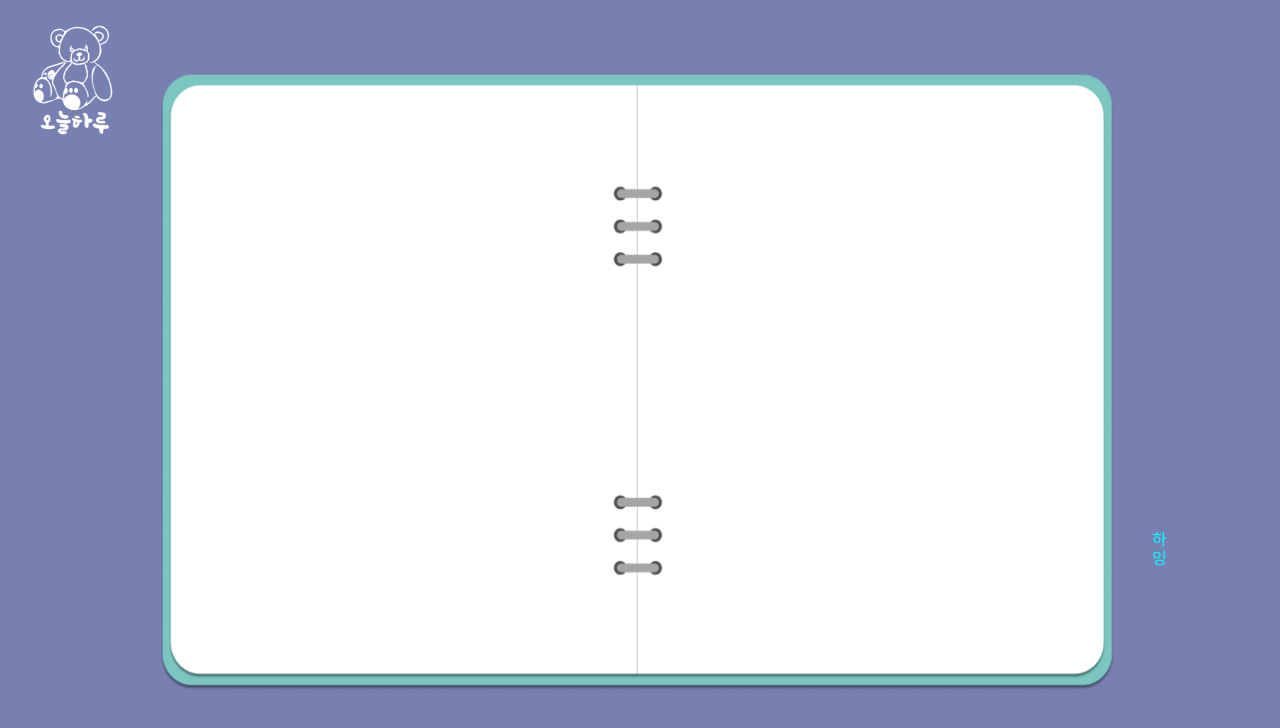
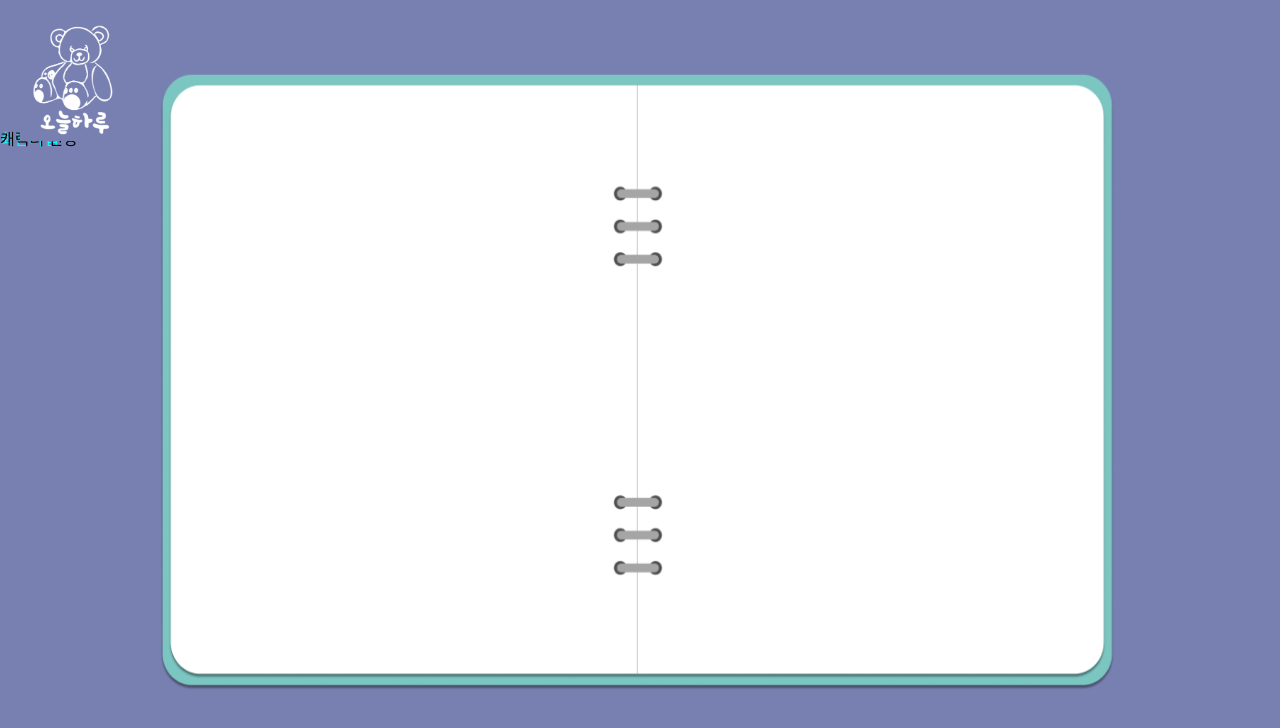
Before and after one commit to Twochi/Today_React, a React (Create React App) app: page /signUp in a window 1280 px wide. Shown: the top 728 px of the page. Built offline with nearby package versions, Linux system fonts and the light colour scheme; a web font is replaced by a local one.

Commit message:
giwonCommit

```diff
--- a/src/layouts/Note.css
+++ b/src/layouts/Note.css
@@ -7,6 +7,7 @@ body {
   justify-content: center;
   align-items: center;
   height: 100vh;
+
 }
 
 .note-image {
--- a/src/layouts/Note.js
+++ b/src/layouts/Note.js
@@ -2,11 +2,11 @@ import React from "react";
 import "./Note.css";
 import notebookImage from "../images/Notebook.png";
 
-function Note({ children }) {
+function Note() {
   return (
     <div className="note-container">
       <img src={notebookImage} alt="Notebook" className="note-image" />
-      <div> {children} </div>
+
     </div>
   );
 }
--- a/src/pages/account/signUp/SignUp.jsx
+++ b/src/pages/account/signUp/SignUp.jsx
@@ -1,17 +1,25 @@
 import "../../../layouts/Default.css";
 import Note from "../../../layouts/Note";
 import style from "./SignUp.module.css"
+import images from "../../../images/logo.png"
 
 function SignUp() {
 
     return (
         <>
+        <div className={style.mainContainer}>
 
-            <Note>
-                <div className={style.mainContainer}>
-                    <div className={style.memberDetails}>하잉</div>
-                </div>
+            <Note className={style.note}>
+
             </Note>
+
+
+                <div className={style.memberDetails}>회원가입</div>
+
+                <div className={style.image}>캐릭터 번경</div>
+
+
+        </div>
 
 
         </>
--- a/src/pages/account/signUp/SignUp.module.css
+++ b/src/pages/account/signUp/SignUp.module.css
@@ -1,4 +1,5 @@
-.mainContainer {
+
+.mainContainer{
     position: relative;
 }
 
@@ -8,3 +9,14 @@
     left: 0%;
     color: aqua;
 }
+
+.note{
+
+    position: relative;
+}
+.image{
+
+    position: absolute;
+    top: 0%;
+    left: 0%;
+}
```
